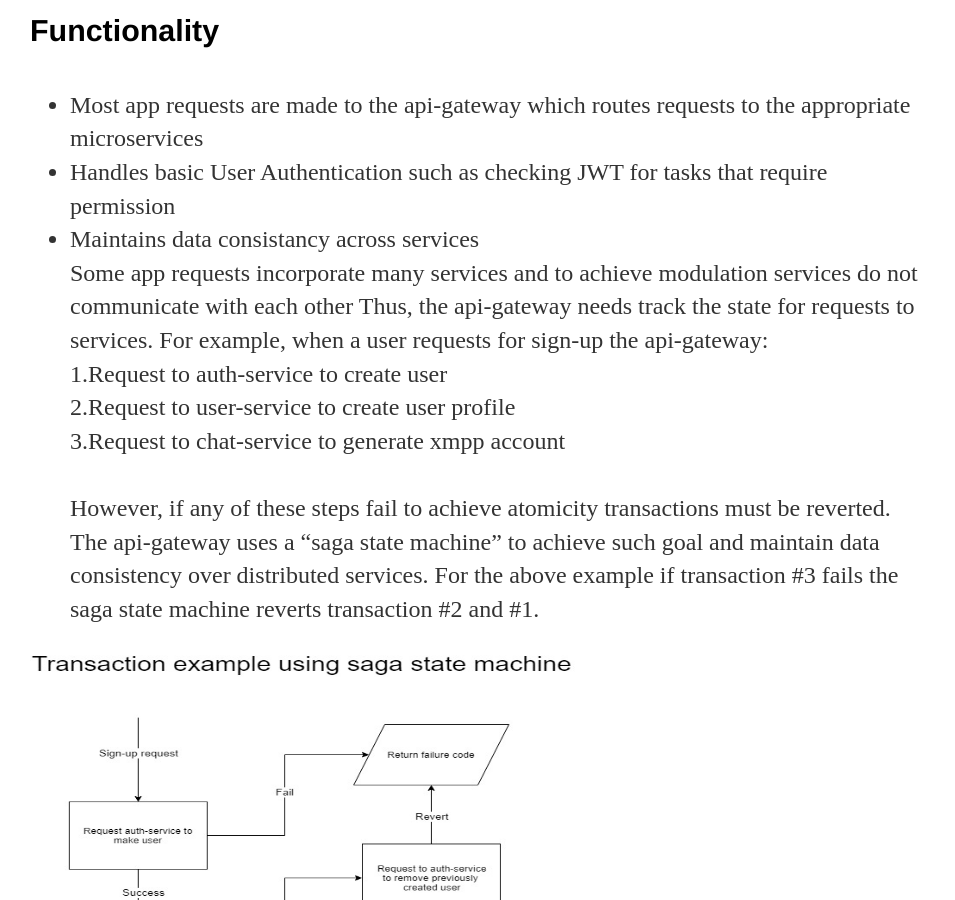
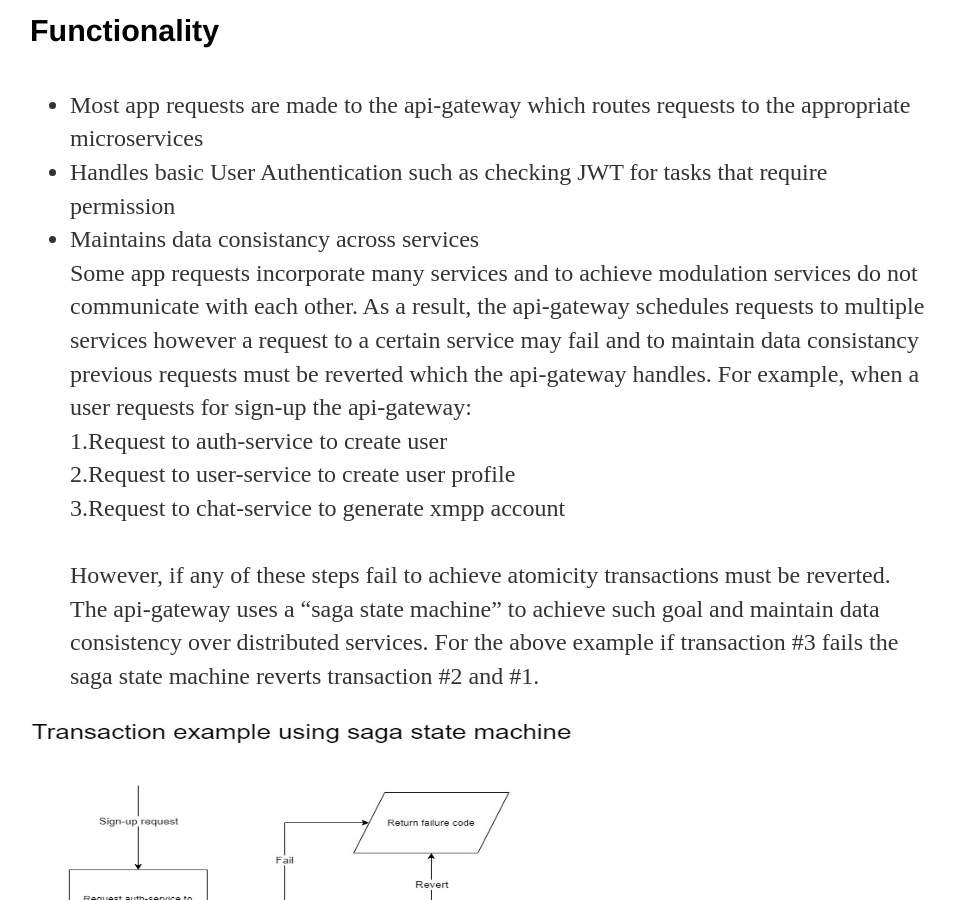
Before and after one commit to jcho7022/jcho7022.github.io, a Jekyll site: the page built from projects/float/index.html, in a window 1280 px wide and 900 px high, scrolled down 1481 px. Shown: the whole window, without its empty margins (162-1117 px from the left). Built offline with Jekyll 4.4.1, drawn with Linux system fonts in a browser that asks for light colours.

Commit message:
Update index.html

```diff
--- a/projects/float/index.html
+++ b/projects/float/index.html
@@ -20,8 +20,9 @@ Users can interact with shops owners using a built in instant messaging and sear
 				<li>Most app requests are made to the api-gateway which routes requests to the appropriate microservices</li>
 				<li>Handles basic User Authentication such as checking JWT for tasks that require permission<br></li>
 				<li>Maintains data consistancy across services <br>
-          Some app requests incorporate many services and to achieve modulation services do not communicate with each other
-          Thus, the api-gateway needs track the state for requests to services.
+          Some app requests incorporate many services and to achieve modulation services do not communicate with each other.
+          As a result, the api-gateway schedules requests to multiple services however a request to a certain service may fail and to maintain
+	  data consistancy previous requests must be reverted which the api-gateway handles.
           For example, when a user requests for sign-up the api-gateway:
 	  <br>
           1.Request to auth-service to create user
```
